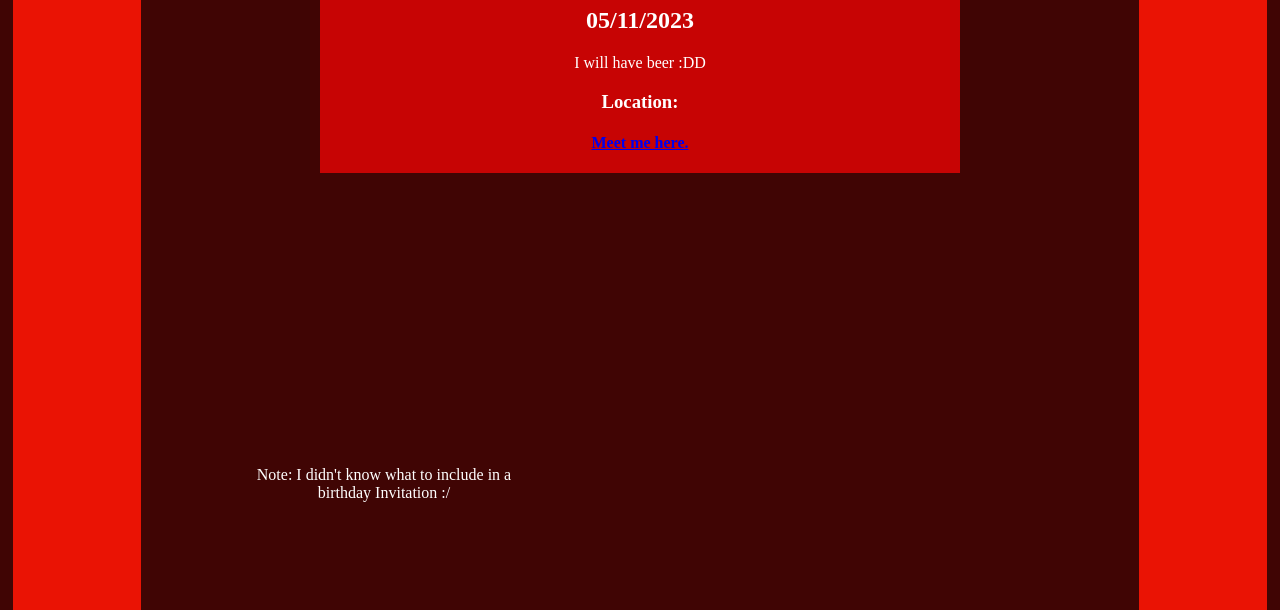
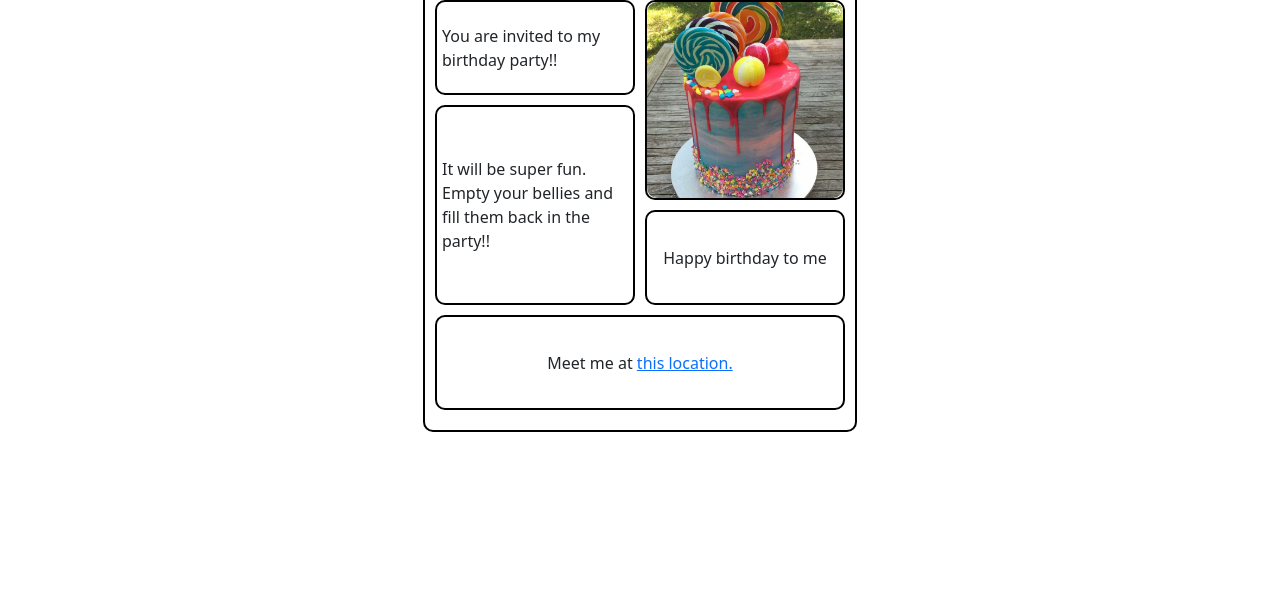
Before and after one commit to ChristopherSmii/Bday-invite, a plain HTML site: page index.html in a window 1280 px wide. Shown: the part 190-800 px from the top of the page. Drawn offline with nearby package versions, Linux system fonts and the light colour scheme.

Commit message:
Add files via upload

```diff
--- a/index.html
+++ b/index.html
@@ -1,23 +1,123 @@
-<!DOCTYPE html>
+<!doctype html>
 <html lang="en">
+
 <head>
-    <meta charset="UTF-8">
-    <meta name="viewport" content="width=device-width, initial-scale=1.0">
-    <title>Birthday Invitation</title>
-    <link rel="stylesheet" href="./style.css">
+  <meta charset="utf-8">
+  <meta name="viewport" content="width=device-width, initial-scale=1">
+  <title>Bootstrap</title>
+  <!-- TODO 1: Add the Bootstrap link here. -->
+  <link href="https://cdn.jsdelivr.net/npm/bootstrap@5.3.2/dist/css/bootstrap.min.css" rel="stylesheet" integrity="sha384-T3c6CoIi6uLrA9TneNEoa7RxnatzjcDSCmG1MXxSR1GAsXEV/Dwwykc2MPK8M2HN" crossorigin="anonymous">
+  <style>
+    /* TODO 4: Use flexbox to center the card in the vertical and horizontal center. */
+  .c{
+    top:50%;
+    left:50%;
+    position: relative;
+    transform:translate(-50%,-50%);
+    width:100%;
+    height: 100%;
+  }
+  img{
+    object-fit: cover;
+  }
+  #main{
+    display: flex;
+    justify-content: center;
+    align-items: center;
+  }
+  .grid-container{
+    display: grid;
+    grid-template-columns: repeat(4,1fr);
+    grid-template-rows: repeat(4,1fr);
+    grid:1 1 0;
+    gap:10px;
+    padding: 10px;
+    border:2px solid black;
+  }
+  button{
+    height: 100%;
+    width: 100%;
+    border:0px;
+  }
+  .w{
+    min-width: 50px;
+    max-width: 200px;
+    min-height: 50px;
+    max-height: 200px;
+  }
+  .fline{
+    grid-row:span 2;
+  }
+  .fcolumn{
+    grid-column: span 2;
+  }
+  .g{
+    border-radius: 10px;
+  }
+  .b{
+    border:2px solid black;
+    display: flex;
+    justify-content: center;
+    align-items: center;
+  }
+  p{
+    margin: 5px;
+  }
+  .filline{
+    grid-column:span 4;
+  }
+  @media(max-width:800px){
+    .fcolumn{
+    grid-column:span 4;
+  }
+  card-img-fix{
+    object-fit: cover;
+  }
+  .w{
+    min-width: 450px;
+    max-width: auto;
+    min-height: auto;
+    max-height: auto;
+    width:100%;
+  }
+  }
+  @media(max-width:600px){
+    .w{
+      min-width: 350px;
+    }
+  }
+  @media(max-width:400px){
+    .w{
+      min-width: 250px;
+    }
+  }
+  @media(max-width:300px){
+    .w{
+      min-width: 200px;
+    }
+  }
+  </style>
 </head>
+
 <body>
-    <div class="side"></div>
-    <div class="side" style="left:89%"></div>
-    <div id="main-container">
-        <h1>Greetings Everyone. <br> You are invited to my birthday!!</h1>
-        <h2>05/11/2023</h2>
-        <p>I will have beer :DD</p>
-        <h3>Location:</h3>
-        <h4><a href="https://www.google.com/maps/@35.7040744,139.5577317,3a,75y,289.6h,87.01t,0.72r/data=!3m6!1e1!3m4!1sgT28ssf0BB2LxZ63JNcL1w!2e0!7i13312!8i6656">Meet me here.</a></h4>
-    </div>
-    <div id="note">
-        <p>Note: I didn't know what to include in a birthday Invitation :/</p>
-    </div>
+<div id="main" class="c" style="position: absolute;">
+<div class="grid-container g">
+  <!-- Title/Header -->
+  <div class="b g fcolumn w"><p>You are invited to my birthday party!!</p></div>
+  <!-- Cake image -->
+  <div class="b g fcolumn fline w"><img class="c g" src="./cake.jpg" alt=""></div>
+  <!-- Discription -->
+  <div class="b g fline fcolumn w"><p>It will be super fun. Empty your bellies and fill them back in the party!!</p></div>
+  <!-- Wish/Short message -->
+  <div class="b g w fcolumn"><p>Happy birthday to me</p></div>
+  <!-- Direction/Information -->
+  <div class="b g  filline">
+
+<p>Meet me at <a href="https://www.google.com/maps/@35.7040744,139.5577317,3a,75y,289.6h,87.01t,0.72r/data=!3m6!1e1!3m4!1sgT28ssf0BB2LxZ63JNcL1w!2e0!7i13312!8i6656">this location.<a></p>
+
+  </div>
+</div>
+</div>
 </body>
+
 </html>
```
Also changed, not shown: cake.jpg (added).
